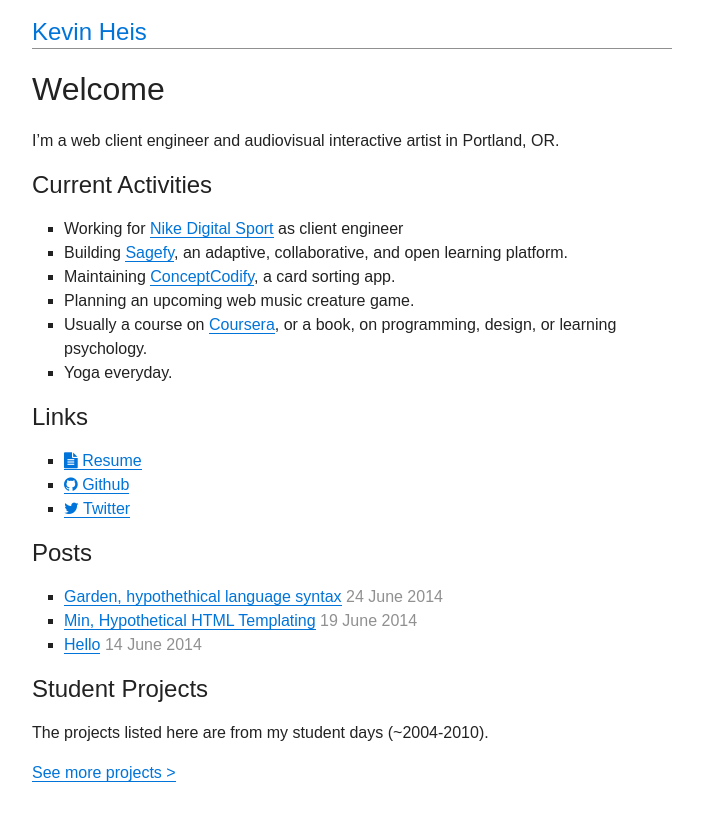
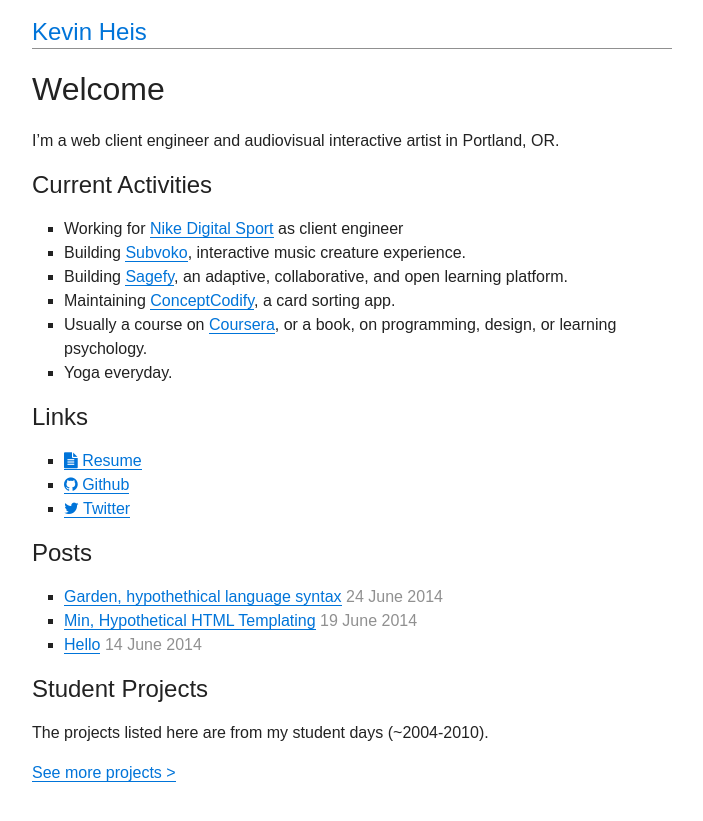
Before and after one commit to heiskr/heiskr.github.io, a Jekyll site: the page built from index.md, in a window 1280 px wide. Shown: the top 821 px of the page, without its empty margins (288-991 px from the left). Built offline with Jekyll 4.4.1, drawn with Linux system fonts in a browser that asks for light colours; nearby versions of some CDN libraries.

Commit message:
Update index.md

```diff
--- a/index.md
+++ b/index.md
@@ -9,9 +9,9 @@
 ------------------
 
 - Working for [Nike Digital Sport](https://secure-nikeplus.nike.com/plus/) as client engineer
+- Building [Subvoko](https://github.com/heiskr/subvoko), interactive music creature experience.
 - Building [Sagefy](http://sagefy.org/), an adaptive, collaborative, and open learning platform.
 - Maintaining [ConceptCodify](http://conceptcodify.com), a card sorting app.
-- Planning an upcoming web music creature game.
 - Usually a course on [Coursera](https://www.coursera.org/), or a book, on programming, design, or learning psychology.
 - Yoga everyday.
 
```
